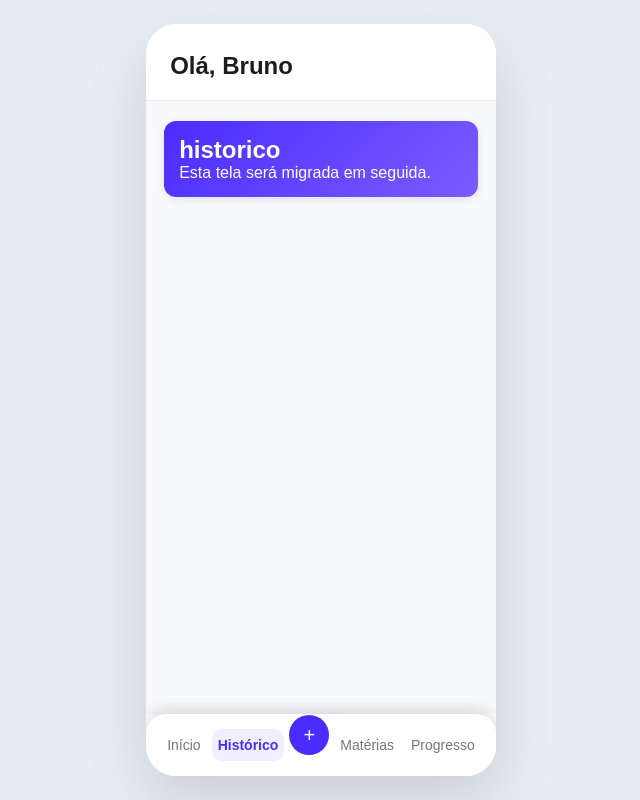
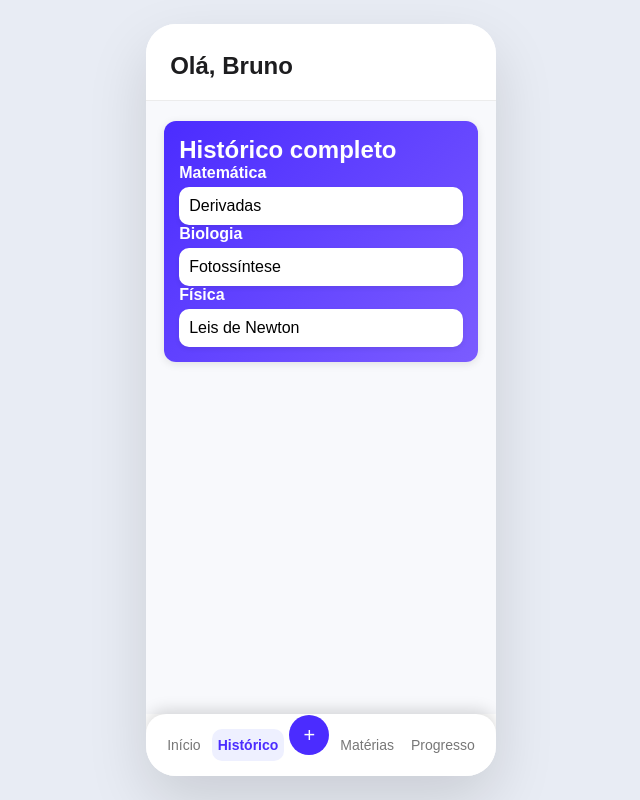
Before and after one commit to br330a/StudyLens, a React (Vite) app in the folder react-app/: page / in a window 1280 px wide. Both pictures are taken after a click on the item "Histórico". Shown: the whole page, without its empty margins (319-959 px from the left). Built offline with nearby package versions, Linux system fonts and the light colour scheme.

Commit message:
feat: adiciona historico progresso e persistencia no React

```diff
--- a/react-app/src/App.jsx
+++ b/react-app/src/App.jsx
@@ -1,25 +1,110 @@
-import { useState } from "react";
+import { useEffect, useState } from "react";
 
 import Header from "./components/Header";
 import BottomNav from "./components/BottomNav";
 import Home from "./pages/Home";
+import Historico from "./pages/Historico";
 
 import "./styles/app.css";
 
 import Materias from "./pages/Materias";
+import historicoInicial from "./data/historicoInicial";
+import Progresso from "./pages/Progresso";
 
 function App() {
 
     const [telaAtiva, setTelaAtiva] = useState("inicio");
 
+    const [historico, setHistorico] = useState(() => {
+
+        const historicoSalvo =
+            localStorage.getItem("studylens-historico");
+
+        if (historicoSalvo) {
+            return JSON.parse(historicoSalvo);
+        }
+
+        return historicoInicial;
+    });
+
+    useEffect(() => {
+
+        localStorage.setItem(
+            "studylens-historico",
+            JSON.stringify(historico)
+        );
+
+    }, [historico]);
+
+    function adicionarConteudoTeste() {
+
+        const opcoes = [
+            {
+                materia: "Matemática",
+                conteudo: "Função Afim"
+            },
+            {
+                materia: "Biologia",
+                conteudo: "Genética"
+            },
+            {
+                materia: "Física",
+                conteudo: "Cinemática"
+            }
+        ];
+
+        const indice =
+            Math.floor(
+                Math.random() * opcoes.length
+            );
+
+        const conteudoSelecionado =
+            opcoes[indice];
+
+        const novoConteudo = {
+            id: Date.now(),
+            ...conteudoSelecionado
+        };
+
+        setHistorico((historicoAtual) => [
+            novoConteudo,
+            ...historicoAtual
+        ]);
+    }
+
     function renderizarTela() {
 
         if (telaAtiva === "inicio") {
-            return <Home />;
+            return (
+                <Home
+                    onAdicionarConteudo={
+                        adicionarConteudoTeste
+                    }
+                />
+            );
+
         }
 
         if (telaAtiva === "materias") {
             return <Materias />;
+        }
+
+        if (telaAtiva === "historico") {
+            return (
+                <Historico
+                    historico={historico}
+                />
+            );
+        }
+
+        if (telaAtiva === "progresso") {
+
+            return (
+                <Progresso
+                    historico={historico}
+                />
+            );
+
         }
 
         return (
--- /dev/null
+++ b/react-app/src/data/historicoInicial.js
@@ -0,0 +1,19 @@
+const historicoInicial = [
+    {
+        id: 1,
+        materia: "Matemática",
+        conteudo: "Derivadas"
+    },
+    {
+        id: 2,
+        materia: "Biologia",
+        conteudo: "Fotossíntese"
+    },
+    {
+        id: 3,
+        materia: "Física",
+        conteudo: "Leis de Newton"
+    }
+];
+
+export default historicoInicial;
--- /dev/null
+++ b/react-app/src/pages/Historico.jsx
@@ -0,0 +1,49 @@
+function Historico({ historico }) {
+
+    return (
+        <div className="tela ativa">
+
+            <section>
+
+                <h2>Histórico completo</h2>
+
+                <div id="historicoCompleto">
+
+                    {historico.length === 0 ? (
+
+                        <p>
+                            Nenhum conteúdo estudado ainda.
+                        </p>
+
+                    ) : (
+
+                        historico.map((item) => (
+
+                            <article
+                                key={item.id}
+                                className="historico-item"
+                            >
+
+                                <strong>
+                                    {item.materia}
+                                </strong>
+
+                                <p>
+                                    {item.conteudo}
+                                </p>
+
+                            </article>
+
+                        ))
+
+                    )}
+
+                </div>
+
+            </section>
+
+        </div>
+    );
+}
+
+export default Historico;
--- a/react-app/src/pages/Home.jsx
+++ b/react-app/src/pages/Home.jsx
@@ -1,7 +1,7 @@
 import ResourceCard from "../components/ResourceCard";
 import recursos from "../data/recursos";
 
-function Home() {
+function Home({ onAdicionarConteudo }) {
     return (
         <div className="tela ativa">
 
@@ -22,6 +22,13 @@ function Home() {
 
                     <button type="button">
                         🖼️ Escolher da galeria
+                    </button>
+
+                    <button
+                        type="button"
+                        onClick={onAdicionarConteudo}
+                    >
+                        Adicionar conteúdo de teste
                     </button>
 
                 </div>
--- /dev/null
+++ b/react-app/src/pages/Progresso.jsx
@@ -0,0 +1,132 @@
+function Progresso({ historico }) {
+
+    const metaSemanal = 7;
+
+    const totalConteudos = historico.length;
+
+    const percentual =
+        Math.min(
+            Math.round(
+                (totalConteudos / metaSemanal) * 100
+            ),
+            100
+        );
+
+    return (
+        <div className="tela ativa">
+
+            <section className="progresso-banner">
+
+                <h2>Seu desempenho</h2>
+
+                <p>
+                    Continue estudando para atingir suas metas.
+                </p>
+
+                <div className="streak-badge">
+                    🔥 5 dias seguidos
+                </div>
+
+            </section>
+
+            <div className="meta-principal">
+
+                <div>
+
+                    <span>
+                        Meta semanal
+                    </span>
+
+                    <h2>
+                        {totalConteudos} de {metaSemanal} conteúdos
+                    </h2>
+
+                </div>
+
+                <span className="meta-percentual">
+                    {percentual}%
+                </span>
+
+            </div>
+
+            <div className="barra-progresso grande">
+
+                <div
+                    className="progresso-preenchido"
+                    style={{
+                        width: `${percentual}%`
+                    }}
+                />
+
+            </div>
+
+            <div className="progresso-grid">
+
+                <article className="progresso-card">
+
+                    <span>📚</span>
+
+                    <h3>Total estudado</h3>
+
+                    <strong>
+                        {totalConteudos} conteúdos
+                    </strong>
+
+                </article>
+
+                <article className="progresso-card">
+
+                    <span>⭐</span>
+
+                    <h3>Matéria favorita</h3>
+
+                    <strong>
+                        Matemática
+                    </strong>
+
+                </article>
+
+                <article className="progresso-card">
+
+                    <span>🎯</span>
+
+                    <h3>Meta concluída</h3>
+
+                    <strong>
+                        {percentual}%
+                    </strong>
+
+                </article>
+
+                <article className="progresso-card">
+
+                    <span>🔥</span>
+
+                    <h3>Sequência</h3>
+
+                    <strong>
+                        5 dias
+                    </strong>
+
+                </article>
+
+            </div>
+
+            <div className="insight-card">
+
+                <h3>
+                    💡 Insight da IA
+                </h3>
+
+                <p>
+                    Continue estudando Matemática.
+                    Você está evoluindo acima da média.
+                </p>
+
+            </div>
+
+        </div>
+    );
+}
+
+export default Progresso;
```
